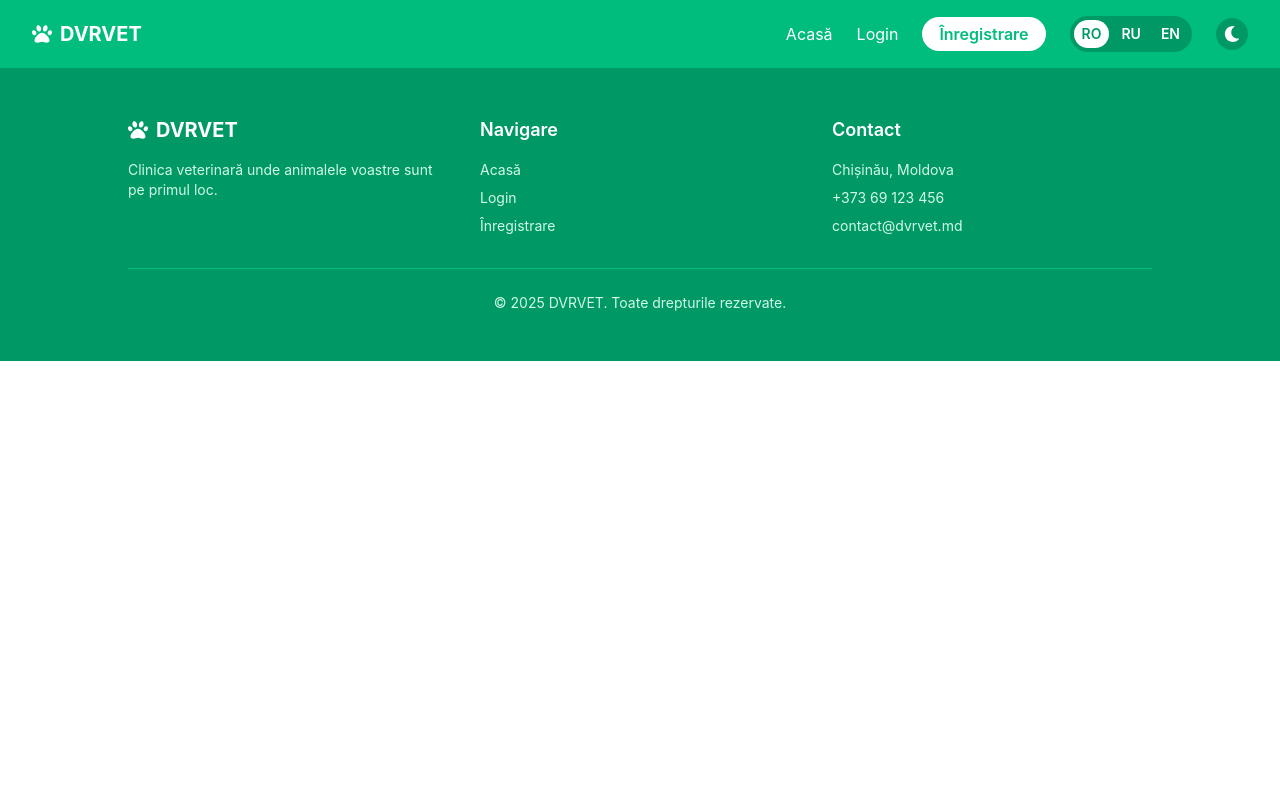
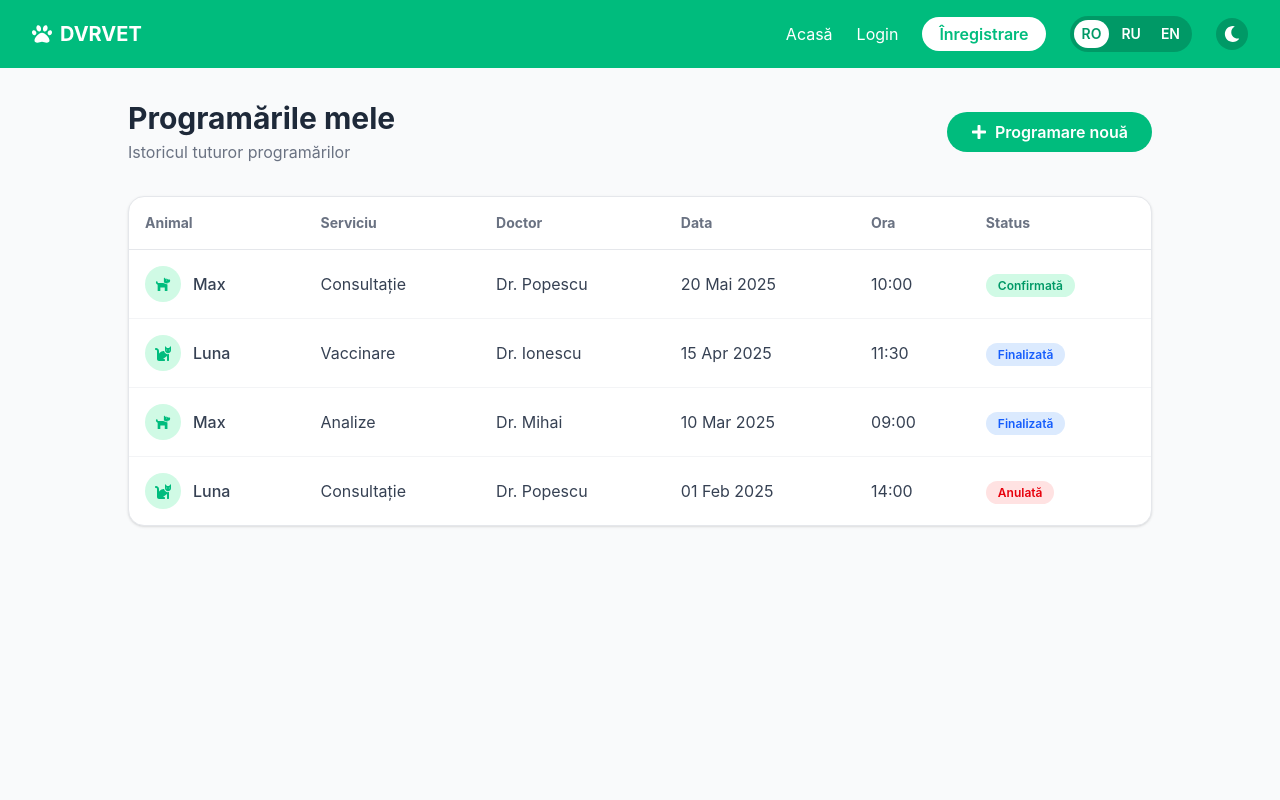
Before and after one commit to DVRpah/Final-Project-Anul-3-Practica, a React (Vite) app: page /appointments in a window 1280 px wide. Shown: the top 800 px of the page. Built offline with nearby package versions, Linux system fonts and the light colour scheme.

Commit message:
Adaugat pagina Appointments cu tabel programari

```diff
--- a/src/App.jsx
+++ b/src/App.jsx
@@ -6,6 +6,7 @@ import Login from './pages/Login'
 import Register from './pages/Register'
 import Dashboard from './pages/Dashboard'
 import Admin from './pages/Admin'
+import Appointments from './pages/Appointments'
 
 function App() {
   return (
@@ -17,6 +18,7 @@ function App() {
         <Route path="/register" element={<Register />} />
         <Route path="/dashboard" element={<Dashboard />} />
         <Route path="/admin" element={<Admin />} />
+        <Route path="/appointments" element={<Appointments />} />
       </Routes>
       <Footer />
     </BrowserRouter>
--- /dev/null
+++ b/src/pages/Appointments.jsx
@@ -0,0 +1,77 @@
+import { FaCalendarAlt, FaDog, FaCat, FaPlus } from 'react-icons/fa'
+
+function Appointments() {
+  const appointments = [
+    { id: 1, pet: 'Max', petType: 'dog', service: 'Consultație', doctor: 'Dr. Popescu', date: '20 Mai 2025', time: '10:00', status: 'Confirmată' },
+    { id: 2, pet: 'Luna', petType: 'cat', service: 'Vaccinare', doctor: 'Dr. Ionescu', date: '15 Apr 2025', time: '11:30', status: 'Finalizată' },
+    { id: 3, pet: 'Max', petType: 'dog', service: 'Analize', doctor: 'Dr. Mihai', date: '10 Mar 2025', time: '09:00', status: 'Finalizată' },
+    { id: 4, pet: 'Luna', petType: 'cat', service: 'Consultație', doctor: 'Dr. Popescu', date: '01 Feb 2025', time: '14:00', status: 'Anulată' },
+  ]
+
+  const statusColors = {
+    'Confirmată': 'bg-emerald-100 text-emerald-600',
+    'Finalizată': 'bg-blue-100 text-blue-600',
+    'Anulată': 'bg-red-100 text-red-600',
+  }
+
+  return (
+    <div className="bg-gray-50 dark:bg-gray-900 min-h-screen p-8">
+      <div className="max-w-5xl mx-auto">
+
+        <div className="flex justify-between items-center mb-8">
+          <div>
+            <h1 className="text-3xl font-bold text-gray-800 dark:text-white">Programările mele</h1>
+            <p className="text-gray-500 dark:text-gray-400 mt-1">Istoricul tuturor programărilor</p>
+          </div>
+          <button className="bg-emerald-500 text-white px-6 py-2 rounded-full font-semibold flex items-center gap-2 hover:bg-emerald-600">
+            <FaPlus /> Programare nouă
+          </button>
+        </div>
+
+        <div className="bg-white dark:bg-gray-800 rounded-2xl shadow-sm border border-gray-200 dark:border-gray-700">
+          <table className="w-full">
+            <thead>
+              <tr className="text-left text-gray-500 dark:text-gray-400 text-sm border-b border-gray-200 dark:border-gray-700">
+                <th className="p-4">Animal</th>
+                <th className="p-4">Serviciu</th>
+                <th className="p-4">Doctor</th>
+                <th className="p-4">Data</th>
+                <th className="p-4">Ora</th>
+                <th className="p-4">Status</th>
+              </tr>
+            </thead>
+            <tbody className="divide-y divide-gray-100 dark:divide-gray-700">
+              {appointments.map(app => (
+                <tr key={app.id} className="text-gray-700 dark:text-gray-300 hover:bg-gray-50 dark:hover:bg-gray-700 transition-colors">
+                  <td className="p-4">
+                    <div className="flex items-center gap-3">
+                      <div className="w-9 h-9 bg-emerald-100 dark:bg-emerald-900 rounded-full flex items-center justify-center">
+                        {app.petType === 'dog'
+                          ? <FaDog className="text-emerald-500" />
+                          : <FaCat className="text-emerald-500" />
+                        }
+                      </div>
+                      <span className="font-medium">{app.pet}</span>
+                    </div>
+                  </td>
+                  <td className="p-4">{app.service}</td>
+                  <td className="p-4">{app.doctor}</td>
+                  <td className="p-4">{app.date}</td>
+                  <td className="p-4">{app.time}</td>
+                  <td className="p-4">
+                    <span className={`px-3 py-1 rounded-full text-xs font-semibold ${statusColors[app.status]}`}>
+                      {app.status}
+                    </span>
+                  </td>
+                </tr>
+              ))}
+            </tbody>
+          </table>
+        </div>
+
+      </div>
+    </div>
+  )
+}
+
+export default Appointments
```
